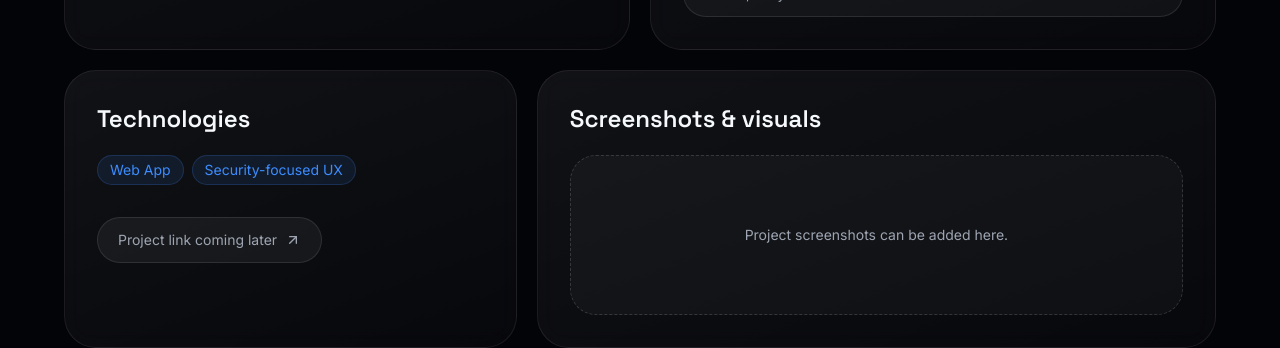
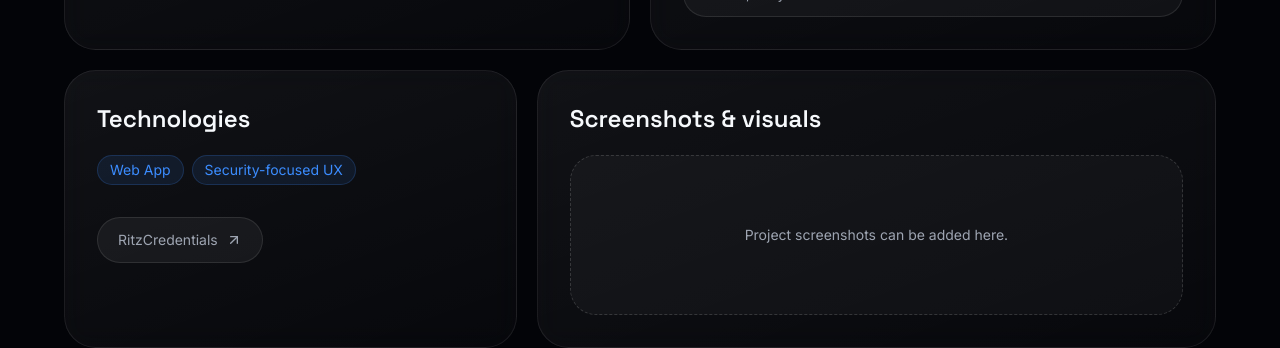
Before and after one commit to RohittSharma4/My-portfolio-, a Next.js app: page /projects/ritzcredentials in a window 1280 px wide. Shown: the part 604-952 px from the top of the page. Built offline with nearby package versions, Linux system fonts and the light colour scheme.

Commit message:
feat: add live project link for RitzCredentials

```diff
--- a/app/projects/ritzcredentials/page.tsx
+++ b/app/projects/ritzcredentials/page.tsx
@@ -15,7 +15,7 @@ export default function RitzCredentialsPage() {
           <div className="glass relative overflow-hidden rounded-3xl p-6"><div className="absolute -right-10 -top-10 size-36 rounded-full bg-primary/15 blur-3xl" /><LockKeyhole className="relative size-8 text-primary" /><p className="relative mt-8 text-sm font-medium uppercase tracking-widest text-muted-foreground">Current status</p><p className="relative mt-2 text-2xl font-semibold">In progress</p></div>
         </section>
         <section className="mt-10 grid gap-5 md:grid-cols-2"><div className="glass rounded-3xl p-6 md:p-8"><div className="flex items-center gap-3"><Sparkles className="size-5 text-primary" /><h2 className="font-display text-2xl font-semibold">Project overview</h2></div><p className="mt-5 leading-relaxed text-muted-foreground">RitzCredentials is being shaped as a focused space for storing and managing documents and credentials with a clear, privacy-conscious experience.</p></div><div className="glass rounded-3xl p-6 md:p-8"><h2 className="font-display text-2xl font-semibold">Key features</h2><ul className="mt-5 grid gap-3">{features.map((feature) => <li key={feature} className="rounded-2xl border border-white/10 bg-white/[0.04] px-4 py-3 text-sm text-muted-foreground">{feature}</li>)}</ul></div></section>
-        <section className="mt-5 grid gap-5 md:grid-cols-[0.8fr_1.2fr]"><div className="glass rounded-3xl p-6 md:p-8"><h2 className="font-display text-2xl font-semibold">Technologies</h2><div className="mt-5 flex flex-wrap gap-2">{technologies.map((tech) => <span key={tech} className="rounded-full border border-primary/20 bg-primary/10 px-3 py-1 text-sm text-primary">{tech}</span>)}</div><button type="button" disabled className="mt-8 inline-flex cursor-not-allowed items-center gap-2 rounded-full border border-white/10 bg-white/5 px-5 py-3 text-sm text-muted-foreground">Project link coming later <ArrowUpRight className="size-4" /></button></div><div className="glass rounded-3xl p-6 md:p-8"><h2 className="font-display text-2xl font-semibold">Screenshots & visuals</h2><div className="mt-5 flex min-h-40 items-center justify-center rounded-2xl border border-dashed border-white/15 bg-white/[0.03] text-center text-sm text-muted-foreground">Project screenshots can be added here.</div></div></section>
+        <section className="mt-5 grid gap-5 md:grid-cols-[0.8fr_1.2fr]"><div className="glass rounded-3xl p-6 md:p-8"><h2 className="font-display text-2xl font-semibold">Technologies</h2><div className="mt-5 flex flex-wrap gap-2">{technologies.map((tech) => <span key={tech} className="rounded-full border border-primary/20 bg-primary/10 px-3 py-1 text-sm text-primary">{tech}</span>)}</div><a href="https://archivio-s-project-oyaa9xbwj-archiviovault-3657s-projects.vercel.app/" target="_blank" rel="noreferrer" className="mt-8 inline-flex items-center gap-2 rounded-full border border-white/10 bg-white/5 px-5 py-3 text-sm text-muted-foreground transition hover:-translate-y-0.5 hover:text-foreground">RitzCredentials <ArrowUpRight className="size-4" /></a></div><div className="glass rounded-3xl p-6 md:p-8"><h2 className="font-display text-2xl font-semibold">Screenshots & visuals</h2><div className="mt-5 flex min-h-40 items-center justify-center rounded-2xl border border-dashed border-white/15 bg-white/[0.03] text-center text-sm text-muted-foreground">Project screenshots can be added here.</div></div></section>
       </div>
     </main>
   )
--- a/components/project-detail-overlay.tsx
+++ b/components/project-detail-overlay.tsx
@@ -35,7 +35,7 @@ export function ProjectDetailOverlay({ project, onBack }: { project: ProjectKey;
         <button type="button" onClick={onBack} className="glass inline-flex items-center gap-2 rounded-full px-4 py-2 text-sm text-muted-foreground transition hover:-translate-y-0.5 hover:text-foreground"><ArrowLeft className="size-4" /> Back to Portfolio</button>
         <section className="mt-12 grid gap-8 lg:grid-cols-[1.1fr_0.9fr] lg:items-end"><div><p className="text-sm font-medium uppercase tracking-[0.25em] text-primary">Project introduction</p><h1 className="mt-4 max-w-4xl font-display text-5xl font-bold tracking-tight text-balance md:text-7xl">{item.title}</h1><p className="mt-5 max-w-2xl text-lg leading-relaxed text-muted-foreground">{item.subtitle}</p></div><div className="glass relative overflow-hidden rounded-3xl p-6"><Icon className="relative size-8 text-primary" /><p className="relative mt-8 text-sm font-medium uppercase tracking-widest text-muted-foreground">Current status</p><p className="relative mt-2 text-2xl font-semibold">{item.status}</p></div></section>
         <section className="mt-10 grid gap-5 md:grid-cols-2"><div className="glass rounded-3xl p-6 md:p-8"><div className="flex items-center gap-3"><Sparkles className="size-5 text-primary" /><h2 className="font-display text-2xl font-semibold">Project overview</h2></div><p className="mt-5 leading-relaxed text-muted-foreground">{item.overview}</p>{project === 'offline-mesh-messenger' && <><h2 className="mt-8 font-display text-2xl font-semibold">How the concept works</h2><p className="mt-4 leading-relaxed text-muted-foreground">The idea centers on nearby-device communication and a mesh-like approach rather than relying on a centralized online service. The implementation is still being explored.</p></>}</div><div className="glass rounded-3xl p-6 md:p-8"><h2 className="font-display text-2xl font-semibold">Key features</h2><ul className="mt-5 grid gap-3">{item.features.map((feature) => <li key={feature} className="rounded-2xl border border-white/10 bg-white/[0.04] px-4 py-3 text-sm text-muted-foreground">{feature}</li>)}</ul></div></section>
-        <section className="mt-5 grid gap-5 md:grid-cols-[0.8fr_1.2fr]"><div className="glass rounded-3xl p-6 md:p-8"><h2 className="font-display text-2xl font-semibold">Technologies</h2><div className="mt-5 flex flex-wrap gap-2">{item.technologies.map((tech) => <span key={tech} className="rounded-full border border-primary/20 bg-primary/10 px-3 py-1 text-sm text-primary">{tech}</span>)}</div><button type="button" disabled className="mt-8 inline-flex cursor-not-allowed items-center gap-2 rounded-full border border-white/10 bg-white/5 px-5 py-3 text-sm text-muted-foreground">Project link coming later <ArrowUpRight className="size-4" /></button></div><div className="glass rounded-3xl p-6 md:p-8"><h2 className="font-display text-2xl font-semibold">Screenshots & visuals</h2><div className="mt-5 flex min-h-40 items-center justify-center rounded-2xl border border-dashed border-white/15 bg-white/[0.03] text-center text-sm text-muted-foreground">Project screenshots can be added here.</div></div></section>
+        <section className="mt-5 grid gap-5 md:grid-cols-[0.8fr_1.2fr]"><div className="glass rounded-3xl p-6 md:p-8"><h2 className="font-display text-2xl font-semibold">Technologies</h2><div className="mt-5 flex flex-wrap gap-2">{item.technologies.map((tech) => <span key={tech} className="rounded-full border border-primary/20 bg-primary/10 px-3 py-1 text-sm text-primary">{tech}</span>)}</div>{project === 'ritzcredentials' ? <a href="https://archivio-s-project-oyaa9xbwj-archiviovault-3657s-projects.vercel.app/" target="_blank" rel="noreferrer" className="mt-8 inline-flex items-center gap-2 rounded-full border border-white/10 bg-white/5 px-5 py-3 text-sm text-muted-foreground transition hover:-translate-y-0.5 hover:text-foreground">RitzCredentials <ArrowUpRight className="size-4" /></a> : <button type="button" disabled className="mt-8 inline-flex cursor-not-allowed items-center gap-2 rounded-full border border-white/10 bg-white/5 px-5 py-3 text-sm text-muted-foreground">Project link coming later <ArrowUpRight className="size-4" /></button>}</div><div className="glass rounded-3xl p-6 md:p-8"><h2 className="font-display text-2xl font-semibold">Screenshots & visuals</h2><div className="mt-5 flex min-h-40 items-center justify-center rounded-2xl border border-dashed border-white/15 bg-white/[0.03] text-center text-sm text-muted-foreground">Project screenshots can be added here.</div></div></section>
       </div>
     </div>
   )
```
